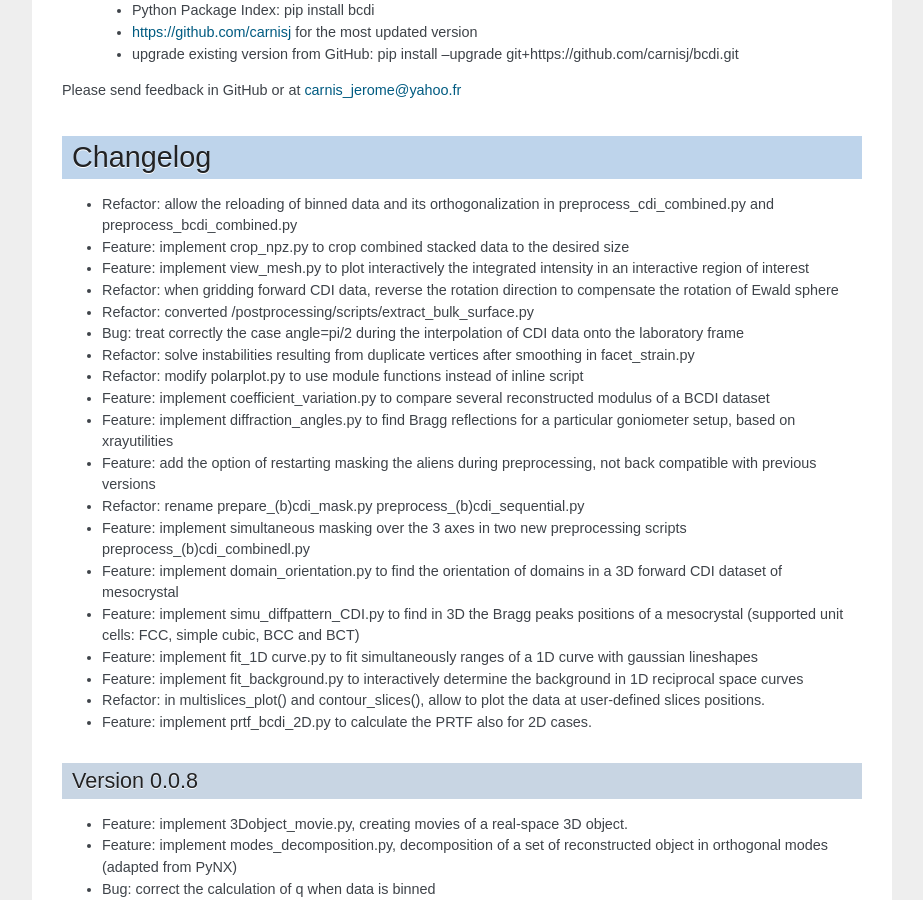
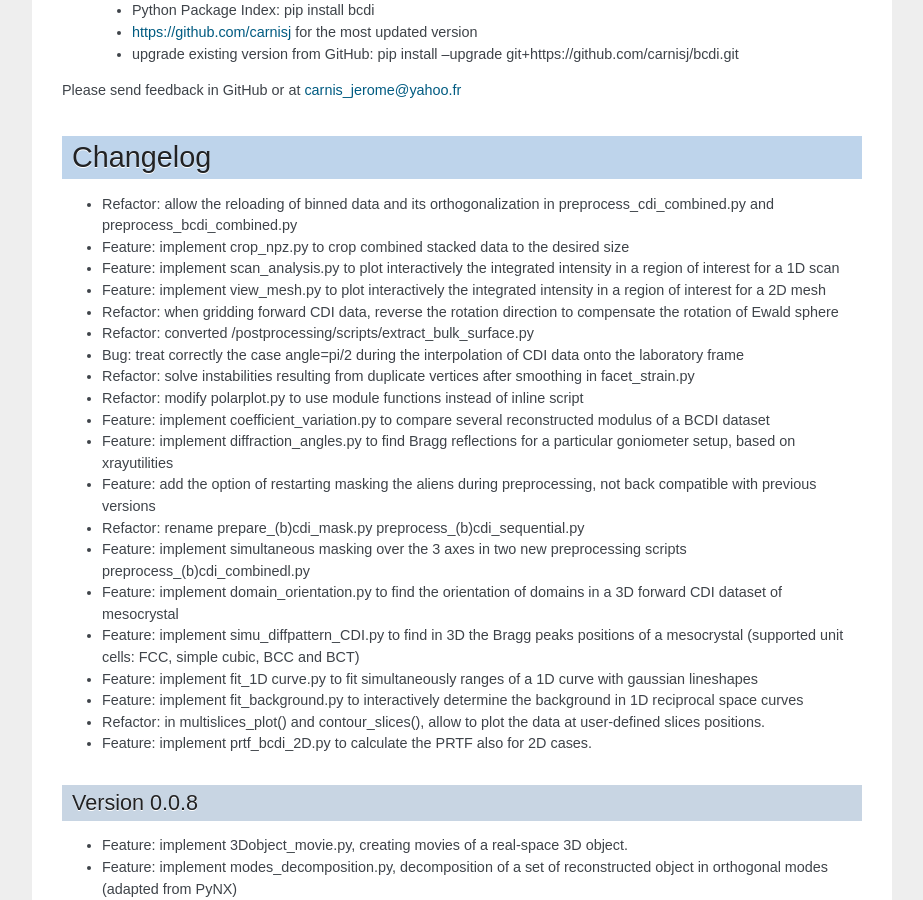
Before and after one commit to carnisj/bcdi, a Sphinx documentation site: the page built from doc/index.rst, in a window 1280 px wide and 900 px high, scrolled down 1526 px. Shown: the whole window, without its empty margins (198-1121 px from the left). Built offline with Sphinx 7.4.7, drawn with Linux system fonts in a browser that asks for light colours.

Commit message:
Update the list of scripts

```diff
--- a/HISTORY.rst
+++ b/HISTORY.rst
@@ -2,7 +2,9 @@
 
 * Feature: implement crop_npz.py to crop combined stacked data to the desired size
 
-* Feature: implement view_mesh.py to plot interactively the integrated intensity in an interactive region of interest
+* Feature: implement scan_analysis.py to plot interactively the integrated intensity in a region of interest for a 1D scan
+
+* Feature: implement view_mesh.py to plot interactively the integrated intensity in a region of interest for a 2D mesh
 
 * Refactor: when gridding forward CDI data, reverse the rotation direction to compensate the rotation of Ewald sphere
 
--- a/setup.py
+++ b/setup.py
@@ -79,6 +79,7 @@ setup(name='bcdi', version='0.0.8',
                'bcdi/utils/scripts/primes.py',
                'bcdi/utils/scripts/angular_avg_3Dto1D.py',
                'bcdi/utils/scripts/save_to_mat.py',
+               'bcdi/utils/scripts/scan_analysis.py',
                'bcdi/utils/scripts/view_mesh.py',
                ],
       # metadata
```
Also changed, not shown: doc/scripts/index.rst (+8 -0 lines).
